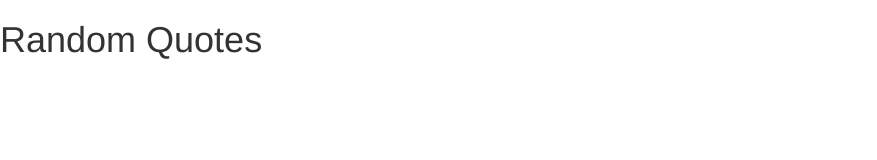
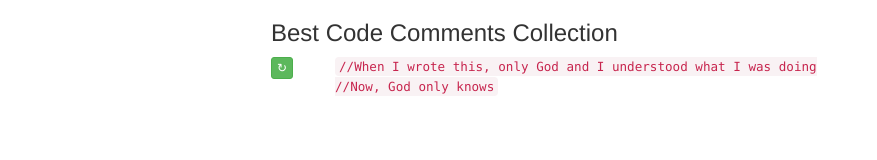
Before and after one commit to lopesa/freecodecamp-projects, a website: page app/jade/random-quotes.jade in a window 1280 px wide. Shown: the whole page, without its empty margins (0-877 px from the left). Drawn offline with nearby package versions, Linux system fonts and the light colour scheme; files that its build step writes are made by us from their sources.

Commit message:
quotes app progress

```diff
--- a/app/jade/random-quotes.jade
+++ b/app/jade/random-quotes.jade
@@ -10,6 +10,7 @@ html(lang="en")
     <!-- Bootstrap -->
     //- link(href="css/bootstrap.min.css" rel="stylesheet")
     link(href="./bower_components/bootstrap/dist/css/bootstrap.css" rel="stylesheet")
+    //- link(href="./css/random-quotes.css" rel="stylesheet")
 
     <!-- HTML5 shim and Respond.js for IE8 support of HTML5 elements and media queries -->
     <!-- WARNING: Respond.js doesn't work if you view the page via file:// -->
@@ -18,7 +19,19 @@ html(lang="en")
     <script src="https://oss.maxcdn.com/respond/1.4.2/respond.min.js"></script>
     <![endif]-->
   body
-    h1 Random Quotes
+    div(class="container center-block" style="width: 90%;")
+        .row
+            .col-sm-2
+            .col-sm-8
+                //- h3(class="text-center") Random Quotes
+                h3 Best Code Comments Collection
+                .row
+                    .col-sm-1
+                        button(id="new-quote" class="btn btn-success btn-xs") &orarr;
+                    .col-sm-11
+                        p(id="quote")
+
+            .col-sm-2
     //- span(style="z-index:50;font-size:0.9em;")
     //-     img(src="http://theysaidso.com/branding/theysaidso.png" height="20" width="20" alt="theysaidso.com")
     //- a(href="http://theysaidso.com" title="Powered by quotes from theysaidso.com" style="color: #9fcc25; margin-left: 4px; vertical-align: middle;") theysaidso.com
--- a/app/js/localWeather.js
+++ b/app/js/localWeather.js
@@ -8,6 +8,7 @@ var temp;
 var weatherDescription;
 var windSpeed;
 var windDirection;
+var iconUrl;
 
 // convert degrees to direction.
 function windDirectionConverter(degrees) {
@@ -81,7 +82,7 @@ if (navigator.geolocation) {
 		weatherApiUrl = "http://api.openweathermap.org/data/2.5/weather?units=imperial&lat="
 		+ latitude + "&lon=" + longitude + "&APPID=7633bce24e83d201aa0190f0052944fa";
 
-		// console.log(weatherApiUrl);
+		console.log(weatherApiUrl);
 
 		$.getJSON( weatherApiUrl, function( data ) {
 
@@ -90,12 +91,14 @@ if (navigator.geolocation) {
 			windSpeed = data.wind.speed  + " mph";
 			windDirection = data.wind.deg;
 			weatherDescription = data.weather[0].description;
+			iconUrl = "http://openweathermap.org/img/w/" + data.weather[0].icon + ".png";
 
 			console.log(temp);
 			console.log(city);
 			console.log(windSpeed);
 			console.log(windDirectionConverter(windDirection));
 			console.log(weatherDescription);
+			console.log(iconUrl);
 
 
 			// google reverse geocoding
--- a/app/js/randomQuotes.js
+++ b/app/js/randomQuotes.js
@@ -1,18 +1,100 @@
 (function($) {
+	// quotes from here (curation):
+	// http://www.javacodegeeks.com/2011/07/funny-source-code-comments.html
+	// originally from here:
+	// http://stackoverflow.com/questions/184618/what-is-the-best-comment-in-source-code-you-have-ever-encountered
+
+	var allQuotes = [
+		"// sometimes I believe compiler ignores all my comments",
+
+		"Exception up = new Exception('Something is really wrong.');<br>throw up; //ha ha",
+
+		"//When I wrote this, only God and I understood what I was doing<br>//Now, God only knows",
+
+		"// I dedicate all this code, all my work, to my wife, Darlene, who will<br>// have to support me and our three children and the dog once it gets<br>// released into the public.",
+		"// drunk, fix later",
+		"// Magic. Do not touch.",
+		"return 1; # returns 1",
+		"double penetration; // ouch",
+		"/////////////////////////////////////// this is a well commented line",
+		"// I am not sure if we need this, but too scared to delete.",
+		"// I am not responsible of this code.<br>// They made me write it, against my will.",
+		"//Dear future me. Please forgive me.",
+		"//I can’t even begin to express how sorry I am.",
+		"options.BatchSize = 300; //Madness? THIS IS SPARTA!",
+		"// I have to find a better job",
+		"// hack for ie browser (assuming that ie is a browser)",
+		"} catch (PartInitException pie) {<br>// Mmm… pie<br>}",
+		"try {<br>}<br>catch (SQLException ex) {<br>// Basically, without saying too much, you’re screwed. Royally and totally.<br>}<br>catch(Exception ex)<br>{<br>//If you thought you were screwed before, boy have I news for you!!!<br>}",
+		"// Catching exceptions is for communists",
+		"// If you’re reading this, that means you have been put in charge of my previous project.<br>// I am so, so sorry for you. God speed.",
+		"// if i ever see this again i’m going to start bringing guns to work",
+		"// The magnitude of this hack compares favorably with that of the national debt.",
+		"//ALL YOUR BASE ARE BELONG TO US",
+		"// If this code works, it was written by Paul. If not, I don’t know who wrote it",
+		"//You are not expected to understand this",
+		"/**<br>* If you don’t understand this code, you should be flipping burgers instead.<br>*/",
+		"catch (Ex as Exception)<br>{<br>// oh crap, we should do something.<br>}",
+		"// TODO make this work",
+		"// This is crap code but it’s 3 a.m. and I need to get this working."
+	];
+
+	var quoteNumber = getRandomInt(0,29);
+	var newQuoteNumber;
+
+
+	function getRandomInt(min, max) {
+		return Math.floor(Math.random() * (max - min)) + min;
+	}
+
+	function setQuote(quoteNumber) {
+		$('#quote').html("<code>" + allQuotes[quoteNumber] + "</code>");
+	}
+
+	function getNewQuote(newQuoteNumber) {
+		if (newQuoteNumber !== quoteNumber) {
+			setQuote(newQuoteNumber);
+			quoteNumber = newQuoteNumber;
+		}
+		else {
+			getNewQuote(getRandomInt(0,29))
+		}
+	}
+
+
+
+
 	$(document).ready(function() {
 
-		$.getJSON( "https://en.wikiquote.org/w/api.php?action=query&prop=extracts&format=json&pageids=5145&callback=?", function( data ) {
-
-			var query = $(data.query.pages[5145].extract).filter('ul').each(function() {
-				// console.log($(this).find('ul'));
-				$(this).find('ul').remove();
-			});
 
 
-			query.appendTo('body');
-			console.log(query);
 
-		});
+		// console.log(allQuotes[quoteNumber]);
+
+		// $(allQuotes[quoteNumber]).appendTo('body');
+
+		// $('#quote').html("<code>" + allQuotes[quoteNumber] + "</code>");
+		setQuote(quoteNumber);
+
+		$('#new-quote').on('click', function() {
+			getNewQuote(getRandomInt(0,29))
+			// console.log("get a new quote");
+		})
+
+
+		// $.getJSON( "https://en.wikiquote.org/w/api.php?action=query&prop=extracts&format=json&pageids=5145&callback=?", function( data ) {
+
+		// 	var query = $(data.query.pages[5145].extract).filter('ul').each(function() {
+		// 		// console.log($(this).find('ul'));
+		// 		$(this).find('ul').remove();
+		// 	});
+
+
+
+		// 	// query.appendTo('body');
+		// 	console.log(query);
+
+		// });
 
 	});
 })(jQuery);
--- a/gulpfile.js
+++ b/gulpfile.js
@@ -11,7 +11,7 @@ var open = require('gulp-open');
 gulp.task('jade', function() {
   var YOUR_LOCALS = {};
 
-  gulp.src('./app/jade/**/*.jade')
+  gulp.src('./app/jade/*.jade')
     .pipe(jade({
       locals: YOUR_LOCALS,
       pretty: true
@@ -51,7 +51,7 @@ gulp.task('open', function(){
 
 
 gulp.task('watch', function () {
-  gulp.watch(['./app/jade/**/*.jade'], ['jade']);
+  gulp.watch(['./app/jade/*.jade'], ['jade']);
   gulp.watch('./app/scss/**/*.scss', ['sass']);
   gulp.watch('./app/js/*.js', function(event) {
     connect.reload();
```
